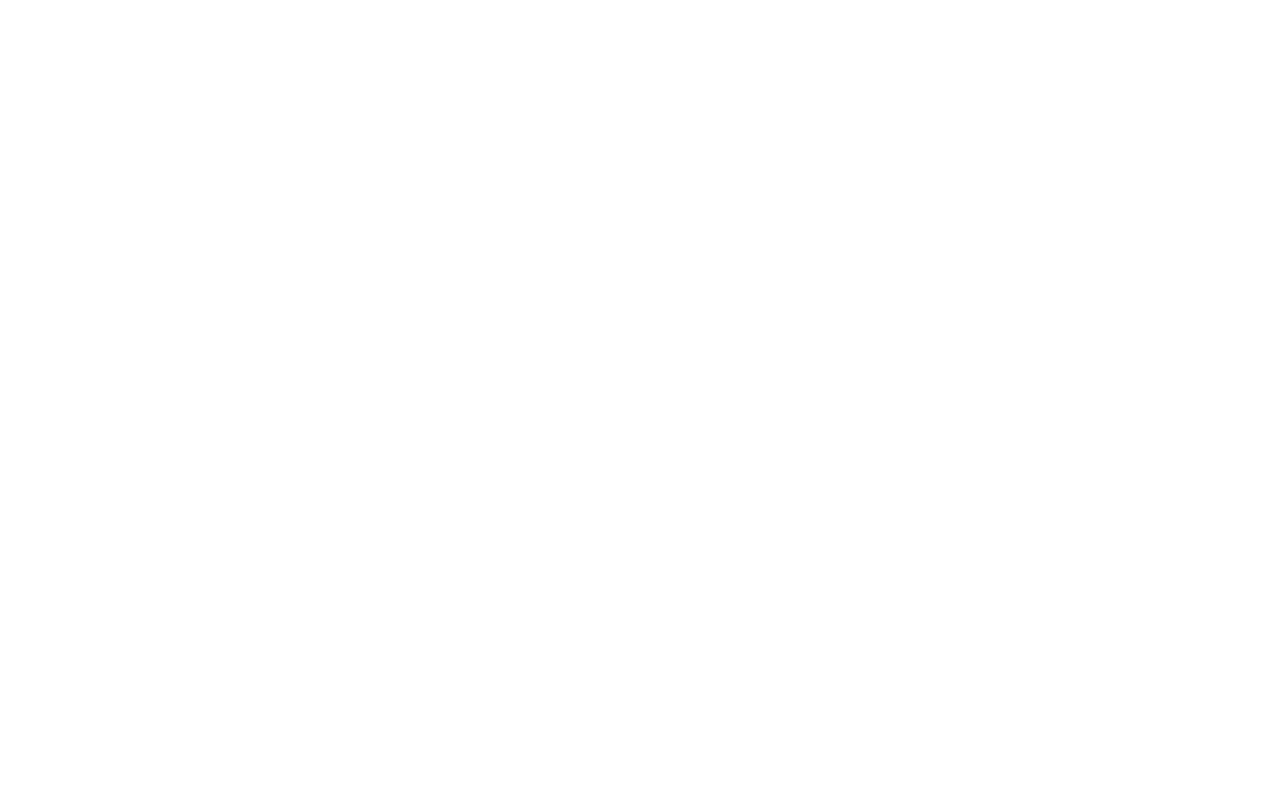
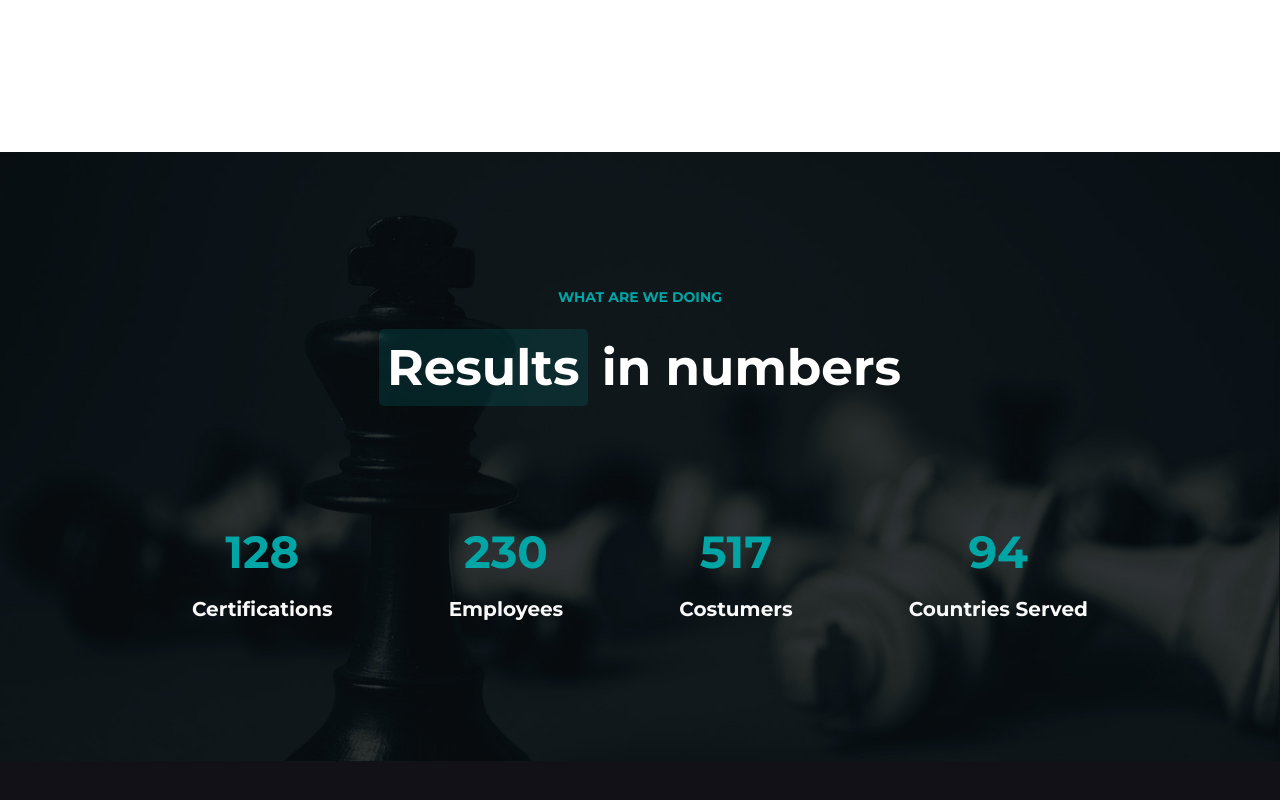
Before and after one commit to DavideBernardini/proj-html-vuejs, a Vue app: page / in a window 1280 px wide. Shown: the part 4018-4818 px from the top of the page. Before the commit the page ends 4170 px from the top, so only its background shows below. Built offline with nearby package versions, Linux system fonts and the light colour scheme.

Commit message:
aggiunta section results

```diff
--- a/src/App.vue
+++ b/src/App.vue
@@ -1,7 +1,9 @@
 <template>
   <div id="app">
     <Header/>
-    <Main :sections="sections" :serviceList="serviceList" :companyValues="companyValues" :companyProjects="companyProjects"/>
+    <Main :sections="sections" :serviceList="serviceList" :companyValues="companyValues" :companyProjects="companyProjects"
+    :results="results"
+    :technologiesLogo="technologiesLogo"/>
   </div>
 </template>
 
@@ -17,7 +19,14 @@
   },
   data() {
     return {
-      sections: ['home', 'services', 'about', 'projects', 'results'],
+      sections: [
+        'home',
+        'services',
+        'about',
+        'projects',
+        'results',
+        'support'
+        ],
       serviceList: [
         {
           name: 'Audit & Assurance',
@@ -109,6 +118,46 @@
           paragraph: 'Lorem ipsum dolor sit amet consectetur adipiscing elit.',
           category: 'innovation'
         }
+      ],
+      results: [
+        {
+          stat: 'certifications',
+          number: 128
+        },
+        {
+          stat: 'employees',
+          number: 230
+        },
+        {
+          stat: 'costumers',
+          number: 517
+        },
+        {
+          stat: 'countries served',
+          number: 94
+        }
+      ],
+      technologiesLogo: [
+        {
+          name: 'jquery',
+          logo: 'logo-4'
+        },
+        {
+          name: 'less',
+          logo: 'logo-5'
+        },
+        {
+          name: 'woocommerce',
+          logo: 'logo-1'
+        },
+        {
+          name: 'wordpress',
+          logo: 'logo-2'
+        },
+        {
+          name: 'pingdom',
+          logo: 'logo-3'
+        }
       ]
     }
   }
--- a/src/assets/style/common.scss
+++ b/src/assets/style/common.scss
@@ -45,6 +45,7 @@
 }
 .btn_full:hover {
     color: #fff;
+    background-color: $mainColorLighter;
 }
 .btn_empty {
     border: .0625rem solid $mainColor;
@@ -53,5 +54,6 @@
     color: $mainColor;
 }
 .btn_empty:hover {
-    color: $mainColor;
+    color: $mainColorLighter;
+    border: .0625rem solid $mainColorLighter;
 }
--- a/src/assets/style/variables.scss
+++ b/src/assets/style/variables.scss
@@ -13,6 +13,8 @@
 
 $textColorSecondaryLighter: rgb(192, 195, 208);
 
+$textColorSecondarySuperLight: rgb(249, 249, 249);
+
 $bgColor: rgb(238, 241, 237);
 
 $bgDark: rgb(17, 17, 23);
--- a/src/components/About.vue
+++ b/src/components/About.vue
@@ -6,7 +6,7 @@
                 <div class="col-6 h-100 left">
                     <!-- content left -->
                     <div class="content me-5">
-                        <h5 class="pb-4">
+                        <h5 class="fw-bold pb-4">
                             OUR BUISNESS AREA
                         </h5>
                         <h2>
@@ -22,7 +22,7 @@
                                 <div class="col my-3"
                                 v-for="(value, index) in companyValues"
                                 :key="index">
-                                    <h4 class="pb-3">
+                                    <h4 class="fw-bold pb-3">
                                         <i class="pe-1"
                                         :class="value.icon"></i>
                                         {{value.title}}
@@ -87,7 +87,6 @@
             .content {
                 width: 70%;
                 h5 {
-                    font-weight: bold;
                     font-size: .875rem;
                     color: $mainColorLighter;
                 }
@@ -102,7 +101,7 @@
                 }
                 .col {
                     h4 {
-                        color: #fff;
+                        color: $textColorSecondarySuperLight;
                         i {
                             color: $mainColorLighter;
                         }
--- a/src/components/Main.vue
+++ b/src/components/Main.vue
@@ -4,6 +4,7 @@
         <Services :serviceList="serviceList"/>
         <About :companyValues="companyValues"/>
         <Projects :companyProjects="companyProjects"/>
+        <Results :results="results" :technologiesLogo="technologiesLogo"/>
     </main>
 </template>
 
@@ -12,6 +13,7 @@
 import Services from '../components/Services.vue';
 import About from '../components/About.vue'
 import Projects from '../components/Projects.vue'
+import Results from '../components/Results.vue'
 
 export default {
     name: 'Main',
@@ -19,9 +21,15 @@
         Home,
         Services,
         About,
-        Projects
+        Projects,
+        Results
     },
-    props: ['sections', 'serviceList', 'companyValues', 'companyProjects']
+    props: ['sections',
+    'serviceList',
+    'companyValues',
+    'companyProjects',
+    'results',
+    'technologiesLogo']
 }
 </script>
 
--- a/src/components/Navbar.vue
+++ b/src/components/Navbar.vue
@@ -12,7 +12,7 @@
             <div class="nav_right">
                 <ul>
                     <li class="px-3"
-                    v-for="(section, index) in sections"
+                    v-for="(section, index) in sections.slice(0, 5)"
                     :key="index">
                         <a :href="`#${section}`">{{section}}</a>
                     </li>
--- a/src/components/Projects.vue
+++ b/src/components/Projects.vue
@@ -21,12 +21,13 @@
             <!-- cards -->
             <div class="container-fluid">
                 <div class="row row-cols-3">
+                    <!-- card -->
                     <div class="col"
                     v-for="(project, index) in companyProjects"
                     :key="index">
                         <img class="w-100"
-                        :src="require(`../assets/images/${project.image}`)" alt="">
-                        <div class="text text-white">
+                        :src="require(`../assets/images/${project.image}`)" :alt="`image for ${project.title}`">
+                        <div class="text">
                             <h4 class="fw-bold">
                                 {{project.title}}
                             </h4>
@@ -35,6 +36,7 @@
                             </p>
                         </div>
                     </div>
+                    <!-- /card -->
                 </div>
             </div>
             <!-- /cards -->
@@ -96,16 +98,19 @@
             filter: brightness(50%) blur(.03125rem);
         }
         .text {
-            color: $textColorSecondaryLighter;
             position: absolute;
             left: 50%;
             transform: translate(-50%);
             width: 90%;
             bottom: 10%;
             text-align: center;
+            h4 {
+                color: $textColorSecondarySuperLight;
+            }
             p {
                 display: none;
                 font-size: 1.0625rem;
+                color: $textColorSecondaryLighter;
             }
         }
     }
--- /dev/null
+++ b/src/components/Results.vue
@@ -0,0 +1,109 @@
+<template>
+    <section id="results" class="results">
+
+        <!-- top -->
+        <div class="top">
+            <div class="wrapper">
+                <h5 class="pb-4 fw-bold">
+                    WHAT ARE WE DOING
+                </h5>
+                <h2 class="text-white">
+                    <span class="text-white p-2">Results</span>
+                    in numbers
+                </h2>
+                <!-- results list -->
+                <ul>
+                    <li class="fw-bold"
+                    v-for="(res, index) in results"
+                    :key="index">
+                        <div class="number pb-2">
+                            {{res.number}}
+                        </div>
+                        {{res.stat}}
+                    </li>
+                </ul>
+                <!-- results list -->
+            </div>
+        </div>
+        <!-- /top -->
+        <!-- bottom -->
+        <div class="bottom">
+            <div class="wrapper h-100">
+                <!-- technologies logo -->
+                <ul class="w-100">
+                    <li v-for="(tech, index) in technologiesLogo"
+                    :key="index">
+                        <img :src="require(`../assets/images/${tech.logo}.png`)" :alt="`logo of ${tech.name}`">
+                    </li>
+                    <li>
+                        <img :src="require(`../assets/images/${technologiesLogo[0].logo}.png`)" :alt="`logo of ${technologiesLogo[0].name}`">
+                    </li>
+                </ul>
+            </div>
+        </div>
+        <!-- /bottom -->
+    </section>
+</template>
+
+<script>
+export default {
+    name: 'Results',
+    props: ['results', 'technologiesLogo']
+}
+</script>
+
+<style lang="scss" scoped>
+@import '../assets/style/mixins.scss';
+@import '../assets/style/variables.scss';
+
+.results {
+    height: 54.375rem;
+    background-color: $bgDark;
+    text-align: center;
+    .top {
+        height: 70%;
+        background-image: url('../assets/images/bg-7.jpg');
+        background-size: cover;
+        @include align-center;
+        h5 {
+            color: $mainColorLighter;
+            font-size: .875rem;
+        }
+        h2 {
+            @include heading-style;
+            font-size: 3.125rem;
+            span {
+                padding: .5rem .9375rem;
+            }
+        }
+        ul {
+            @include inline-block-list;
+            @include space-between;
+            margin-top: 7.5rem;
+            width: 100%;
+            color: $textColorSecondarySuperLight;
+            font-size: 1.25rem;
+            text-transform: capitalize;
+            .number {
+                color: $mainColorLighter;
+                font-size: 2.8125rem;
+            }
+        }
+    }
+    .bottom {
+        height: 30%;
+        .wrapper {
+            @include align-center;
+        }
+        ul {
+            @include inline-block-list;
+            @include space-between;
+            img {
+                height: 1.875rem;
+                filter: brightness(300%);
+            }
+        }
+
+    }
+}
+</style>
```
